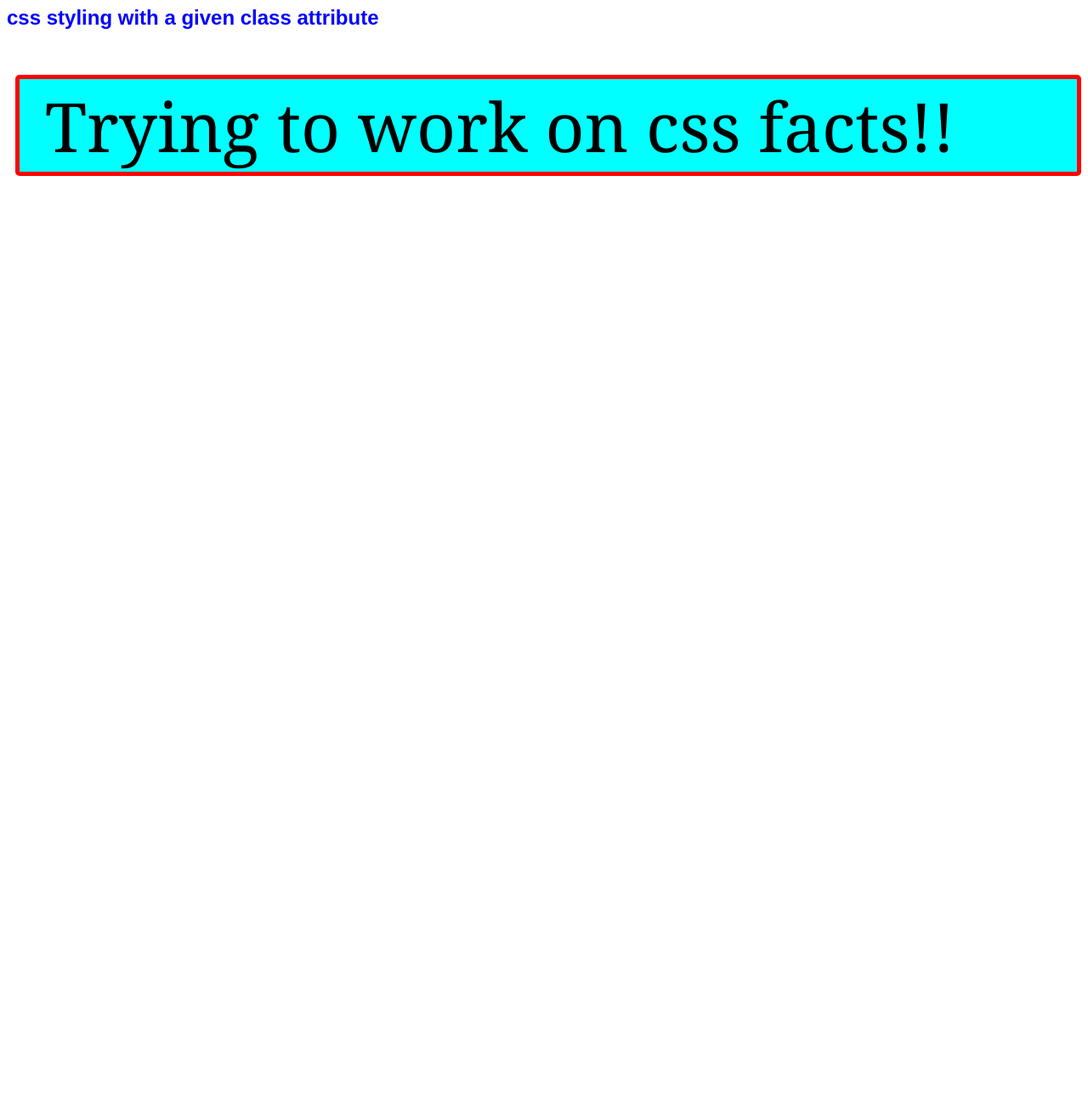
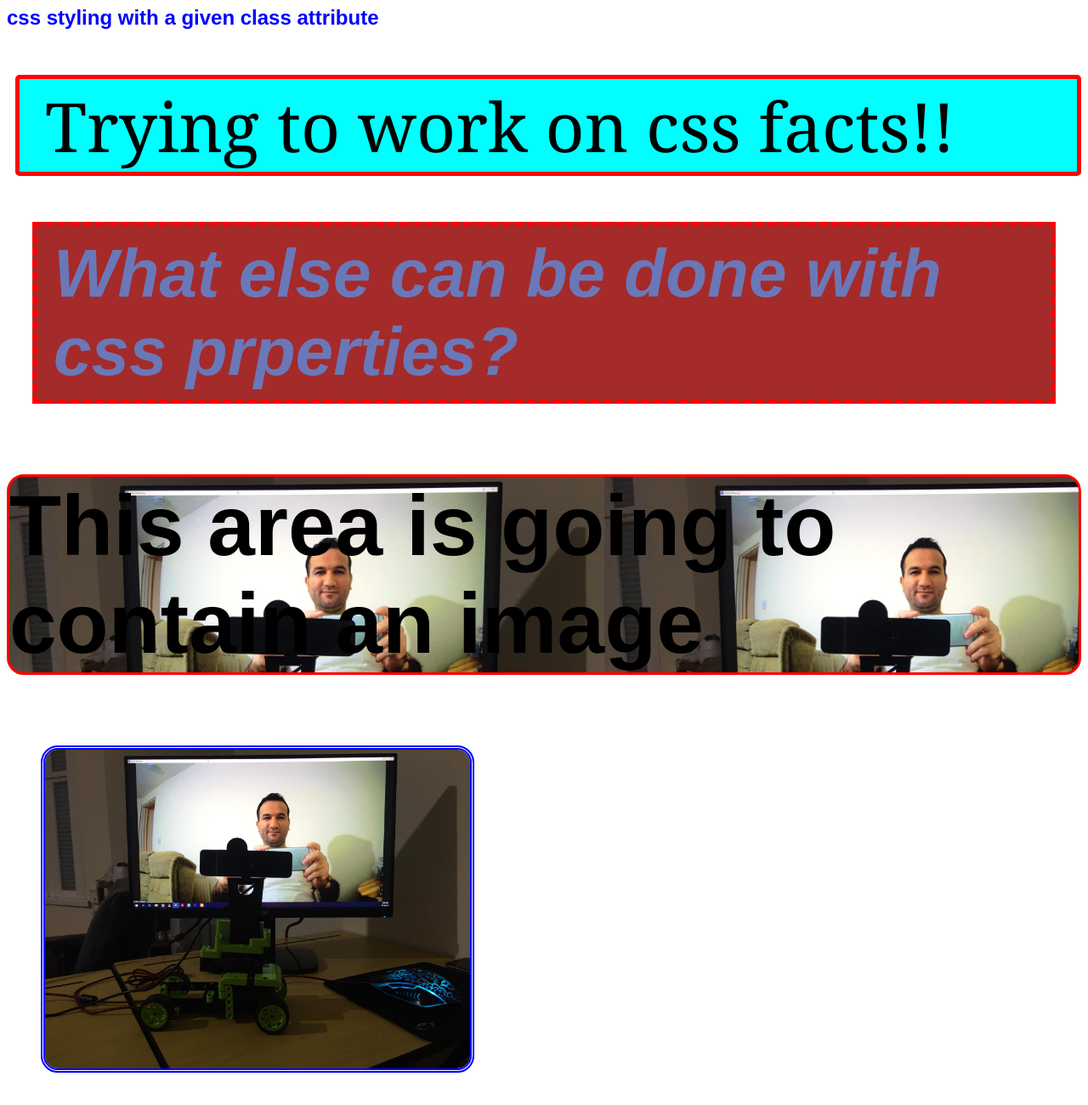
Before and after one commit to sedat-akdogan/Just_IT, a plain HTML site: page Day 6/index.html in a window 1280 px wide. Shown: the part 256-1556 px from the top of the page at 85% size. Before the commit the page ends 800 px from the top, so only its background shows below. Drawn offline with Linux system fonts and the light colour scheme.

Commit message:
some css properties has been applied

```diff
--- a/Day 6/index.html
+++ b/Day 6/index.html
@@ -26,5 +26,21 @@
     <h2 class="demo2">css styling with a given class attribute</h2>
 
     <h1 id="demo3">Trying to work on css facts!!</h1>
+    <h1 id="demo4">What else can be done with css prperties?</h1>
+    <h2 class="demo5">This area is going to contain an image</h2>
+    <img id="demo6" src="/images/two-cameras.jpeg" alt="">
+
+
+
+
+
+
+
+
+
+
+
+
+    <br><br><br><br><br><br><br><br><br><br><br><br><br><br><br><br><br><br><br><br>
 </body>
 </html>
--- a/Day 6/style.css
+++ b/Day 6/style.css
@@ -21,3 +21,29 @@ body {
     font-weight: 400;
     background-color: aqua;
 }
+
+#demo4 {
+    margin: 20px 30px 20px 30px;
+    padding: 10px 20px 10px 20px;
+    border: 5px dashed red;
+    font-style: italic;
+    font-size: 5rem;
+    color: rgba(100, 129, 200, 0.9);
+    background-color: brown;
+}
+
+.demo5 {
+    border: 3px solid red;
+    background-image: url("/images/two-cameras.jpeg");
+    background-size: 700px;
+    font-size: 100px;
+    border-radius: 20px;
+}
+
+#demo6 {
+    border-radius: 20px;
+    width: 500px;
+    margin-left: 40px;
+    border: 5px solid blue;
+    border-style: double;
+}
```
